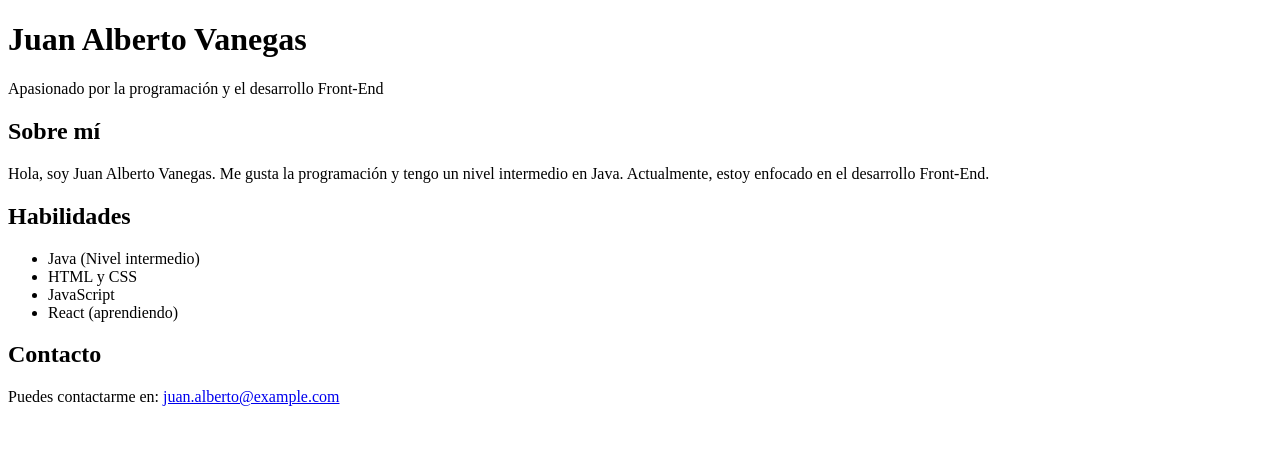
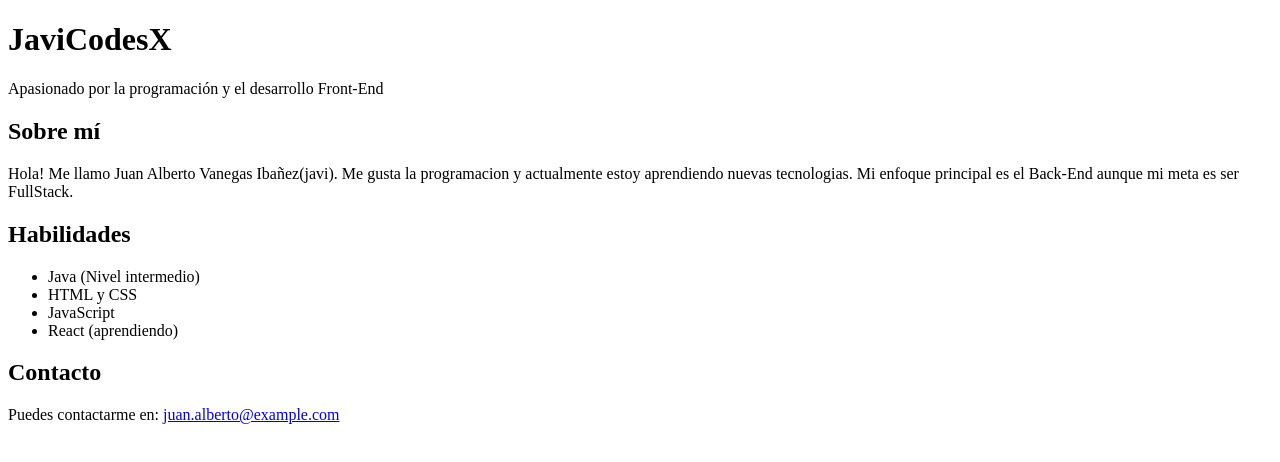
Before and after one commit to MrAlbertt/MrAlbertt.github.io, a plain HTML site: page index.html in a window 1280 px wide. Drawn offline with Linux system fonts and the light colour scheme.

Commit message:
Update index.html

```diff
--- a/index.html
+++ b/index.html
@@ -1,19 +1,18 @@
 <!DOCTYPE html>
-<html lang="es">
 <head>
     <meta charset="UTF-8">
     <meta name="viewport" content="width=device-width, initial-scale=1.0">
-    <title>Juan Alberto Vanegas - Portafolio</title>
+    <title>JaviCodesX - Portafolio</title>
 </head>
 <body>
     <header>
-        <h1>Juan Alberto Vanegas</h1>
+        <h1>JaviCodesX</h1>
         <p>Apasionado por la programación y el desarrollo Front-End</p>
     </header>
 
     <section>
         <h2>Sobre mí</h2>
-        <p>Hola, soy Juan Alberto Vanegas. Me gusta la programación y tengo un nivel intermedio en Java. Actualmente, estoy enfocado en el desarrollo Front-End.</p>
+        <p>Hola! Me llamo Juan Alberto Vanegas Ibañez(javi). Me gusta la programacion y actualmente estoy aprendiendo nuevas tecnologias. Mi enfoque principal es el Back-End aunque mi meta es ser FullStack.</p>
     </section>
 
     <section>
```
